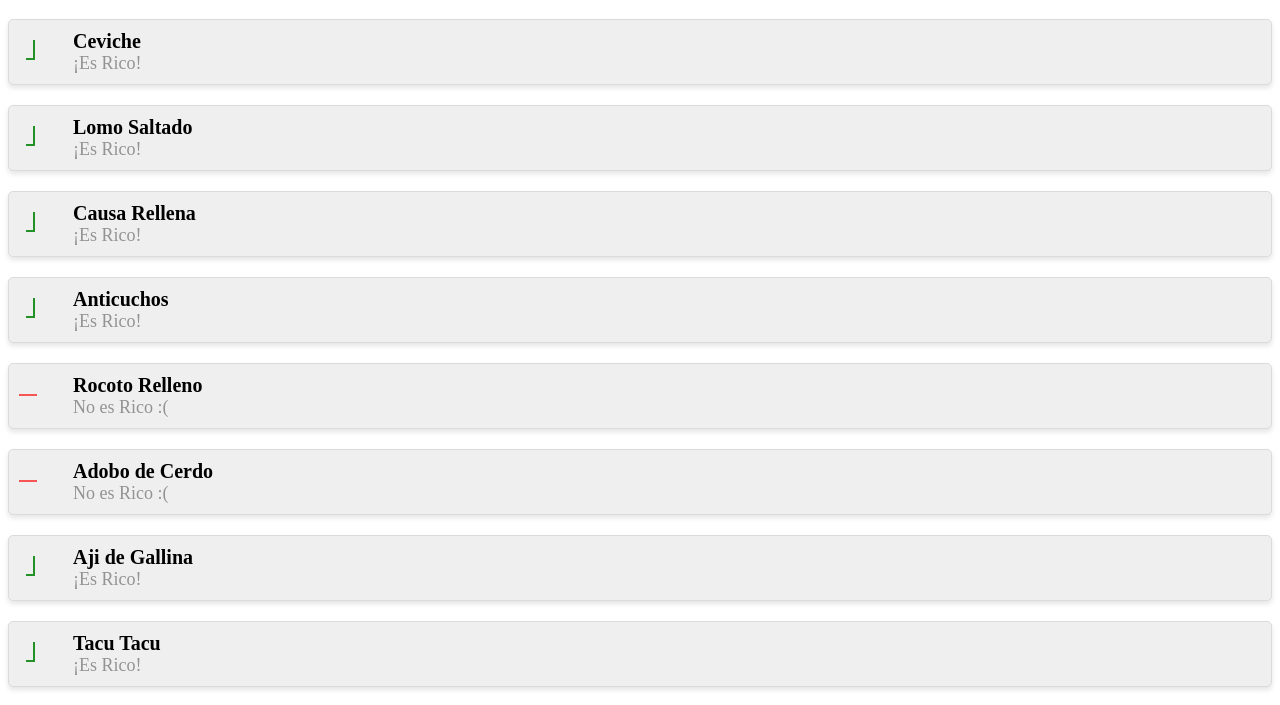
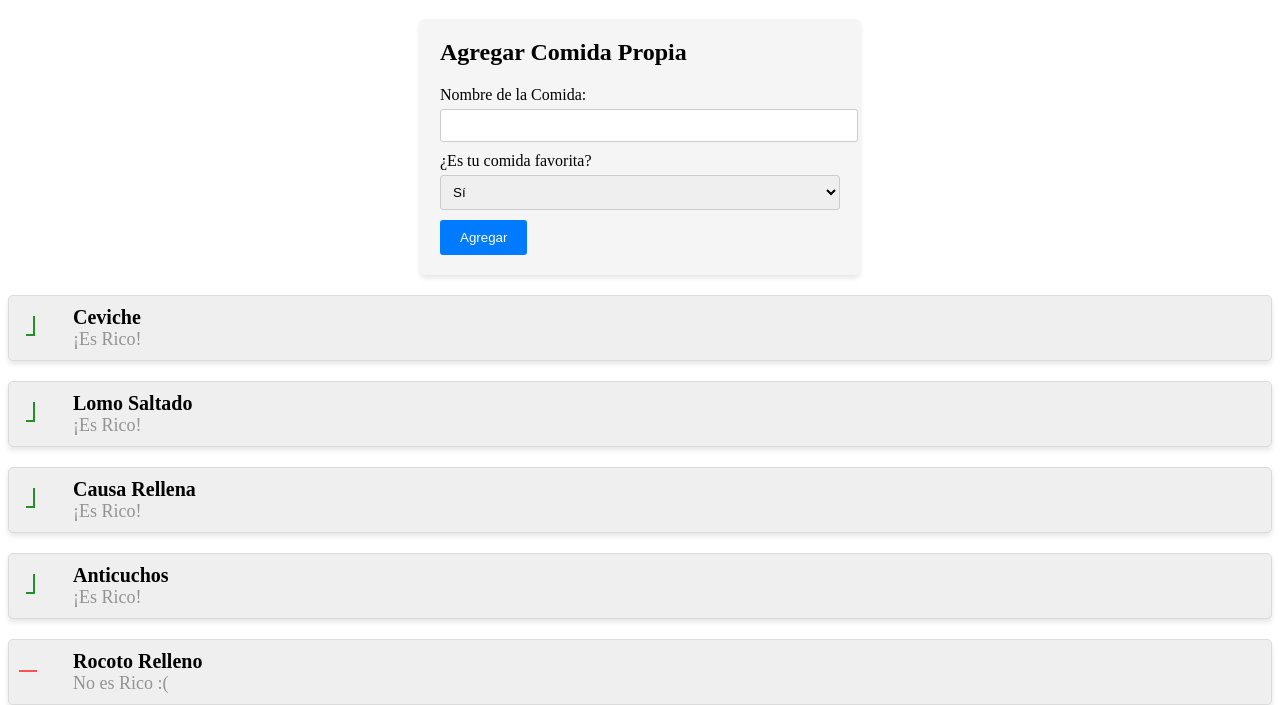
Before and after one commit to AxelR12/eventos, a plain HTML site: page index.html in a window 1280 px wide. Shown: the part 61-766 px from the top of the page. Drawn offline with Linux system fonts and the light colour scheme.

Commit message:
second commit

```diff
--- a/css/css.css
+++ b/css/css.css
@@ -62,3 +62,45 @@
 .no-rico {
     color: red;
 }
+
+/* Estilo para el formulario de agregar comida */
+#formAgregarComida {
+    max-width: 400px;
+    margin: 20px auto;
+    padding: 20px;
+    background-color: #f5f5f5;
+    border-radius: 5px;
+    box-shadow: 0px 3px 5px #c3c3c370;
+}
+
+#formAgregarComida h2 {
+    margin-top: 0;
+}
+
+#formAgregarComida label {
+    display: block;
+    margin-bottom: 5px;
+}
+
+#formAgregarComida input[type="text"],
+#formAgregarComida select {
+    width: 100%;
+    padding: 8px;
+    margin-bottom: 10px;
+    border: 1px solid #ccc;
+    border-radius: 3px;
+}
+
+#formAgregarComida button {
+    padding: 10px 20px;
+    background-color: #007bff;
+    color: #fff;
+    border: none;
+    border-radius: 3px;
+    cursor: pointer;
+    transition: background-color 0.3s;
+}
+
+#formAgregarComida button:hover {
+    background-color: #0056b3;
+}
--- a/index.html
+++ b/index.html
@@ -5,10 +5,29 @@
     <meta name="viewport" content="width=device-width, initial-scale=1.0">
     <title>Tabla de Comida Peruana</title>
     <link rel="stylesheet" href="css/css.css">
+    <link rel="stylesheet" href="https://cdnjs.cloudflare.com/ajax/libs/font-awesome/6.0.0-beta3/css/all.min.css" integrity="sha384-PLsPYj70Mhpz4AHWuKvL3Q5iS6pa1NKg7dZpFqf/rJa+fu9wPPO2cuu9NI1KoabB" crossorigin="anonymous">
 </head>
 <body>
     <h1>Tabla de Comida Peruana</h1>
+
+    <!-- Formulario de agregar comida -->
+    <form id="formAgregarComida">
+        <h2>Agregar Comida Propia</h2>
+        <label for="nombreComida">Nombre de la Comida:</label>
+        <input type="text" id="nombreComida" name="nombreComida" required>
+
+        <label for="esFavorita">¿Es tu comida favorita?</label>
+        <select id="esFavorita" name="esFavorita">
+            <option value="si">Sí</option>
+            <option value="no">No</option>
+        </select>
+
+        <button type="submit">Agregar</button>
+    </form>
+
+    <!-- Sección de platos peruanos -->
     <section id="presidents"></section>
+
     <script src="js/eventos.js"></script>
 </body>
 </html>
--- a/js/eventos.js
+++ b/js/eventos.js
@@ -64,3 +64,22 @@ function mostrarPlatosPeruanos() {
 
 // Llamar a la función para mostrar los platos peruanos
 mostrarPlatosPeruanos();
+
+// Función para agregar un plato de comida
+function agregarComida(event) {
+    event.preventDefault(); // Evitar que se recargue la página al enviar el formulario
+
+    // Obtener valores del formulario
+    const nombre = document.getElementById("nombreComida").value;
+    const esFavorita = document.getElementById("esFavorita").value === "si" ? true : false;
+
+    // Agregar el nuevo plato a la lista de platos peruanos
+    platosPeruanos.push({ nombre: nombre, esRico: esFavorita });
+
+    // Volver a mostrar los platos peruanos con el nuevo plato agregado
+    mostrarPlatosPeruanos();
+}
+
+// Agregar evento de escucha al formulario
+const formAgregarComida = document.getElementById("formAgregarComida");
+formAgregarComida.addEventListener("submit", agregarComida);
```
